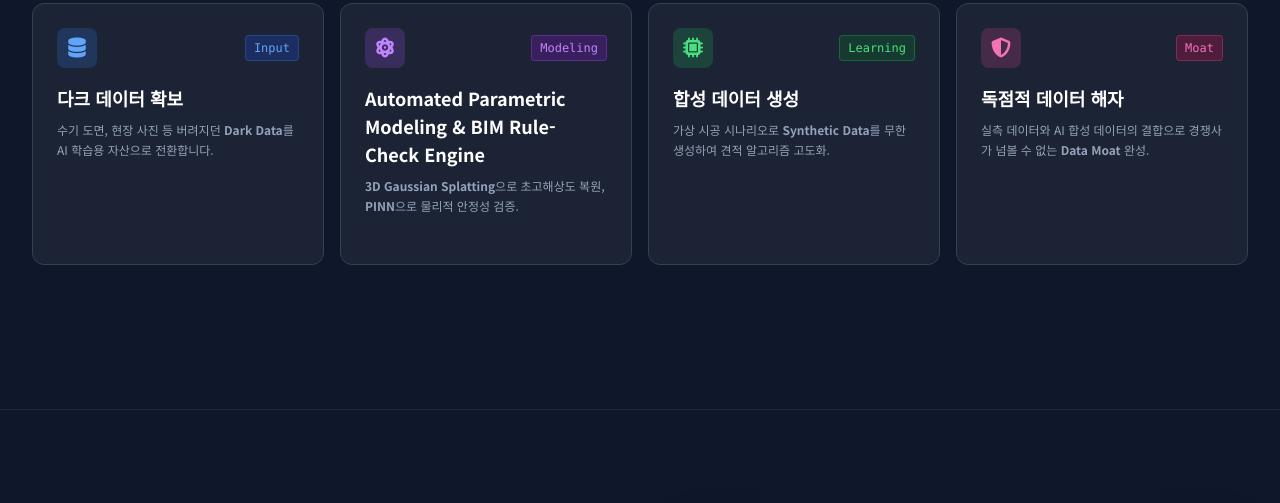
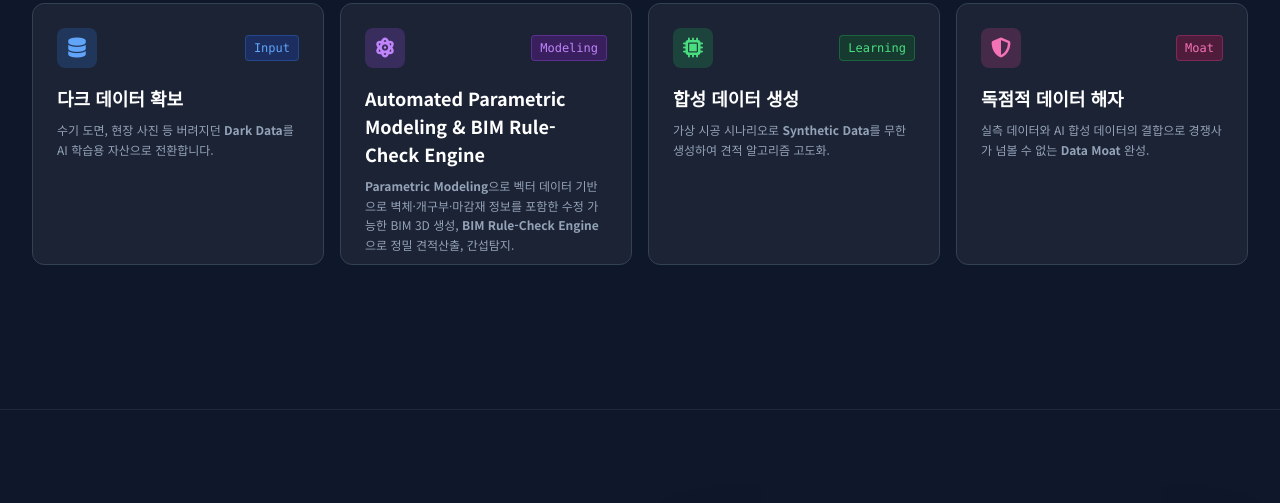
Before and after one commit to sanoi011/interior-pick, a plain HTML site: page index.html in a window 1280 px wide. Shown: the part 2995-3498 px from the top of the page. Drawn offline with nearby package versions, Linux system fonts and the light colour scheme.

Commit message:
Update index.html

```diff
--- a/index.html
+++ b/index.html
@@ -317,7 +317,7 @@
                         <span class="text-xs font-mono text-purple-400 bg-purple-900/50 px-2 py-1 rounded border border-purple-500/30">Modeling</span>
                     </div>
                     <h4 class="text-lg font-bold text-white mb-2">Automated Parametric Modeling & BIM Rule-Check Engine</h4>
-                    <p class="text-xs text-slate-400 mb-4 h-12 leading-relaxed"><strong>3D Gaussian Splatting</strong>으로 초고해상도 복원, <strong>PINN</strong>으로 물리적 안정성 검증.</p>
+                    <p class="text-xs text-slate-400 mb-4 h-12 leading-relaxed"><strong>Parametric Modeling</strong>으로 벡터 데이터 기반으로 벽체·개구부·마감재 정보를 포함한 수정 가능한 BIM 3D 생성, <strong>BIM Rule-Check Engine</strong>으로 정밀 견적산출, 간섭탐지.</p>
                 </div>
                 <!-- Stage 3 -->
                 <div class="tech-card bg-white/5 rounded-xl p-6 relative group arrow-connector border border-slate-700 hover:border-green-500">
```
